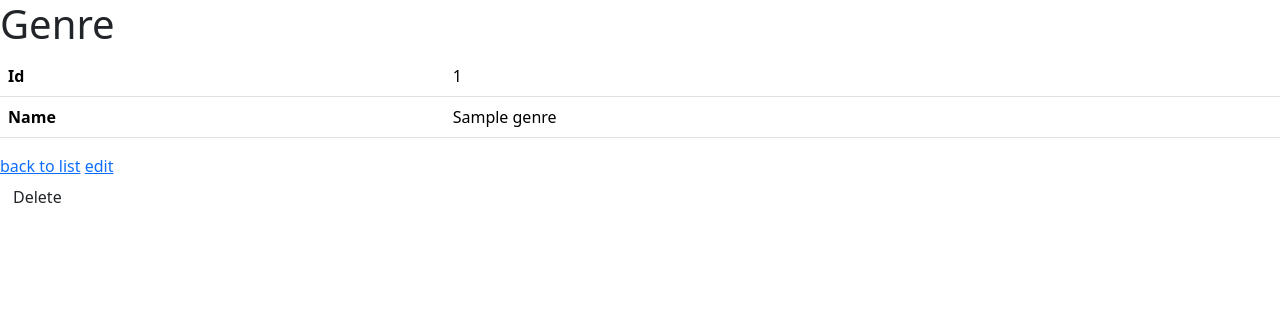
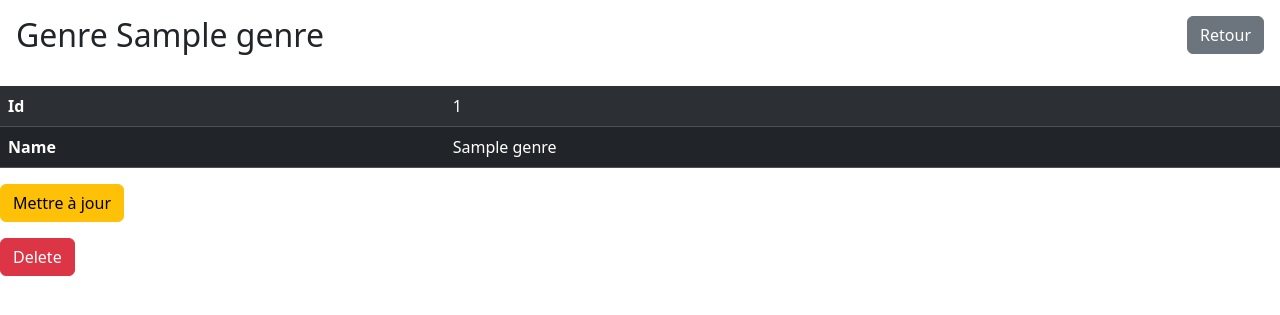
Before and after one commit to RomanBeldent/melodica-back, a Symfony app: template templates/genre/show.html.twig in a window 1280 px wide. Shown: the top 315 px of the page. Run offline with Twig, Linux system fonts and the light colour scheme; the template is opened without the code that fills it: most values are stand-ins (such as "Sample title", 1, 10 or a date in 2020); some libraries are stand-ins or nearby versions.

Commit message:
boostrap from BO genre done

```diff
--- a/templates/genre/_delete_form.html.twig
+++ b/templates/genre/_delete_form.html.twig
@@ -1,4 +1,4 @@
 <form method="post" action="{{ path('back_genre_delete', {'id': genre.id}) }}" onsubmit="return confirm('Are you sure you want to delete this item?');">
     <input type="hidden" name="_token" value="{{ csrf_token('delete' ~ genre.id) }}">
-    <button class="btn">Delete</button>
+  <button class="mb-3 btn btn-danger">Delete</button>
 </form>
--- a/templates/genre/show.html.twig
+++ b/templates/genre/show.html.twig
@@ -3,9 +3,11 @@
 {% block title %}Genre{% endblock %}
 
 {% block body %}
-    <h1>Genre</h1>
-
-    <table class="table">
+	<div class="d-flex justify-content-between m-3">
+    <h2>Genre {{ genre.name }}</h2>
+    <a href="{{ path('back_genre_list') }}" class='mb-3 btn btn-secondary'>Retour</a>
+	</div>
+	<table class="table table-dark table-striped">
         <tbody>
             <tr>
                 <th>Id</th>
@@ -18,9 +20,7 @@
         </tbody>
     </table>
 
-    <a href="{{ path('back_genre_list') }}">back to list</a>
-
-    <a href="{{ path('back_genre_edit', {'id': genre.id}) }}">edit</a>
+    <a href="{{ path('back_genre_edit', {'id': genre.id}) }}" class='mb-3 btn btn-warning'>Mettre à jour</a>
 
     {{ include('genre/_delete_form.html.twig') }}
 {% endblock %}
```
Also changed, not shown: templates/genre/create.html.twig (+6 -5 lines), templates/genre/edit.html.twig (+4 -5 lines).
